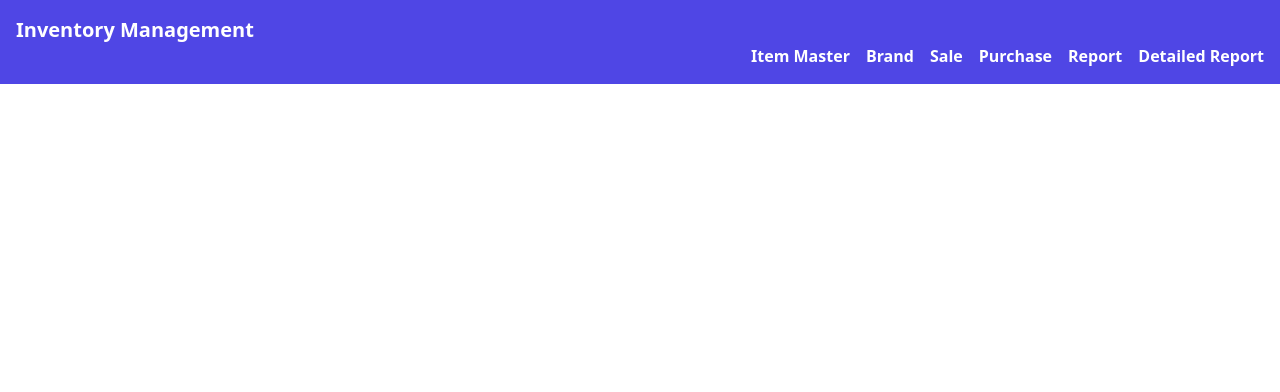
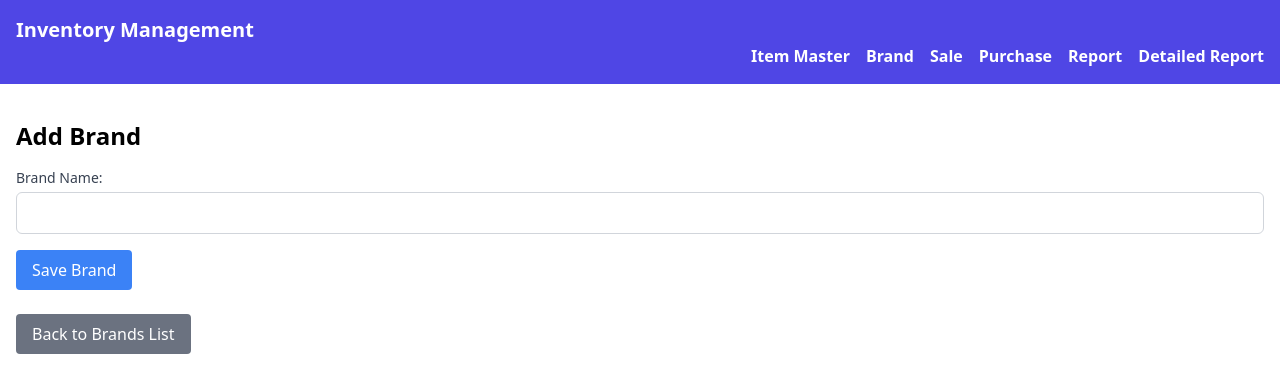
Before and after one commit to Rks950408/Inventory_Management_Django_Rest_React, a React (Create React App) app in the folder frontend/: page /add-brand in a window 1280 px wide. Shown: the top 392 px of the page. Built offline with nearby package versions, Linux system fonts and the light colour scheme.

Commit message:
done brand

```diff
--- a/frontend/src/App.js
+++ b/frontend/src/App.js
@@ -9,6 +9,8 @@ import DetailedReport from './components/DetailedReport';
 import Header from './components/Header';
 import ItemList from './components/Item_master/Item_list.jsx';
 import AddItem from './components/Item_master/AddItem.jsx';
+import BrandList from './components/Brand_master/BrandList.jsx';
+import AddBrand from './components/Brand_master/AddBrand.jsx';
 
 function App() {
   return (
@@ -20,6 +22,8 @@ function App() {
           <Routes>
             <Route path="/item" element={<ItemList/>} />
             <Route path="/add-item" element={<AddItem />} />
+            <Route path="/brands" element={<BrandList />} />
+                <Route path="/add-brand" element={<AddBrand />} />
             <Route path="/sale" element={<Sale />} />
             <Route path="/purchase" element={<Purchase />} />
             <Route path="/brand" element={<Brand />} />
--- /dev/null
+++ b/frontend/src/components/Brand_master/AddBrand.jsx
@@ -0,0 +1,68 @@
+import React, { useState } from 'react';
+import { useNavigate } from 'react-router-dom';
+
+const AddBrand = () => {
+    const navigate = useNavigate();
+    const [brandName, setBrandName] = useState('');
+    const [message, setMessage] = useState('');
+
+    const handleChange = (e) => {
+        setBrandName(e.target.value);
+    };
+
+    const handleSubmit = async (e) => {
+        e.preventDefault();
+        try {
+            const response = await fetch('/api/brands/', {
+                method: 'POST',
+                headers: {
+                    'Content-Type': 'application/json',
+                },
+                body: JSON.stringify({ brand_name: brandName }),
+            });
+            const data = await response.json();
+
+            if (response.ok) {
+                setMessage('Brand added successfully!');
+                setBrandName('');
+                setTimeout(() => navigate('/brands'), 2000); // Redirect after 2 seconds
+            } else {
+                setMessage(`Error: ${data.message || 'Failed to add brand.'}`);
+            }
+        } catch (error) {
+            setMessage('Error: Something went wrong.');
+        }
+    };
+
+    return (
+        <div className="container mx-auto mt-5">
+            <h2 className="text-2xl font-bold mb-4">Add Brand</h2>
+            {message && (
+                <div className={`mb-4 p-4 text-white rounded ${message.includes('Error') ? 'bg-red-600' : 'bg-green-600'}`}>
+                    {message}
+                </div>
+            )}
+            <form onSubmit={handleSubmit}>
+                <div className="mb-4">
+                    <label className="block text-sm font-medium text-gray-700" htmlFor="brand_name">Brand Name:</label>
+                    <input
+                        type="text"
+                        name="brand_name"
+                        id="brand_name"
+                        value={brandName}
+                        onChange={handleChange}
+                        className="mt-1 block w-full p-2 border border-gray-300 rounded-md"
+                        required
+                    />
+                </div>
+                <button type="submit" className="bg-blue-500 text-white rounded px-4 py-2 hover:bg-blue-600">Save Brand</button>
+            </form>
+            <br />
+            <button onClick={() => navigate('/brands')} className="bg-gray-500 text-white rounded px-4 py-2 hover:bg-gray-600">
+                Back to Brands List
+            </button>
+        </div>
+    );
+};
+
+export default AddBrand;
--- /dev/null
+++ b/frontend/src/components/Brand_master/BrandList.jsx
@@ -0,0 +1,55 @@
+import React, { useEffect, useState } from 'react';
+import { Link } from 'react-router-dom';
+
+const BrandList = () => {
+    const [brands, setBrands] = useState([]);
+    const [message, setMessage] = useState('');
+
+    const fetchBrands = async () => {
+        try {
+            const response = await fetch('/api/brands/');
+            if (!response.ok) throw new Error('Failed to fetch brands');
+            const data = await response.json();
+            setBrands(data);
+        } catch (error) {
+            setMessage(error.message);
+        }
+    };
+
+    useEffect(() => {
+        fetchBrands();
+    }, []);
+
+    return (
+        <div className="container mx-auto mt-5">
+            <h2 className="text-2xl font-bold mb-4">Brand List</h2>
+            {/* {message && <div className="mb-4 p-4 bg-red-600 text-white rounded">{message}</div>} */}
+            <table className="min-w-full border border-gray-300">
+                <thead>
+                    <tr>
+                        <th className="border border-gray-300 p-2">ID</th>
+                        <th className="border border-gray-300 p-2">Brand Name</th>
+                    </tr>
+                </thead>
+                <tbody>
+                    {brands.length > 0 ? (
+                        brands.map((brand) => (
+                            <tr key={brand.id}>
+                                <td className="border border-gray-300 p-2">{brand.id}</td>
+                                <td className="border border-gray-300 p-2">{brand.brand_name}</td>
+                            </tr>
+                        ))
+                    ) : (
+                        <tr>
+                            <td colSpan="2" className="border border-gray-300 p-2 text-center">No brands available</td>
+                        </tr>
+                    )}
+                </tbody>
+            </table>
+            <br />
+            <Link to="/add-brand" className="bg-blue-500 text-white rounded px-4 py-2 hover:bg-blue-600">Add New Brand</Link>
+        </div>
+    );
+};
+
+export default BrandList;
--- a/frontend/src/components/Header.jsx
+++ b/frontend/src/components/Header.jsx
@@ -16,7 +16,7 @@ const Header = () => {
             <Link to="/item" className="font-bold">Item Master</Link>
           </li>
           <li>
-            <Link to="/brand" className="font-bold">Brand</Link>
+            <Link to="/brands" className="font-bold">Brand</Link>
           </li>
           <li>
             <Link to="/sale" className="font-bold">Sale</Link>
```
Also changed, not shown: 1 other file (tests, documents, lock files or other folders).
